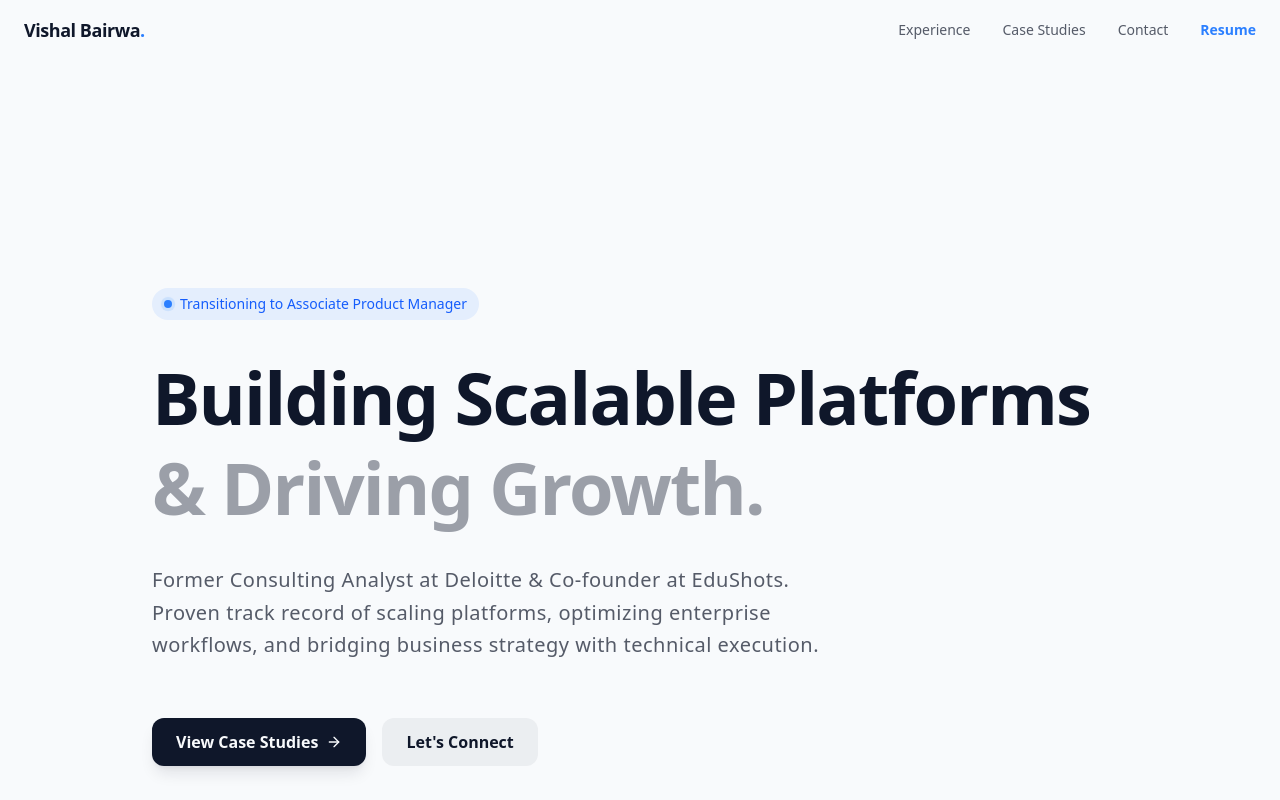
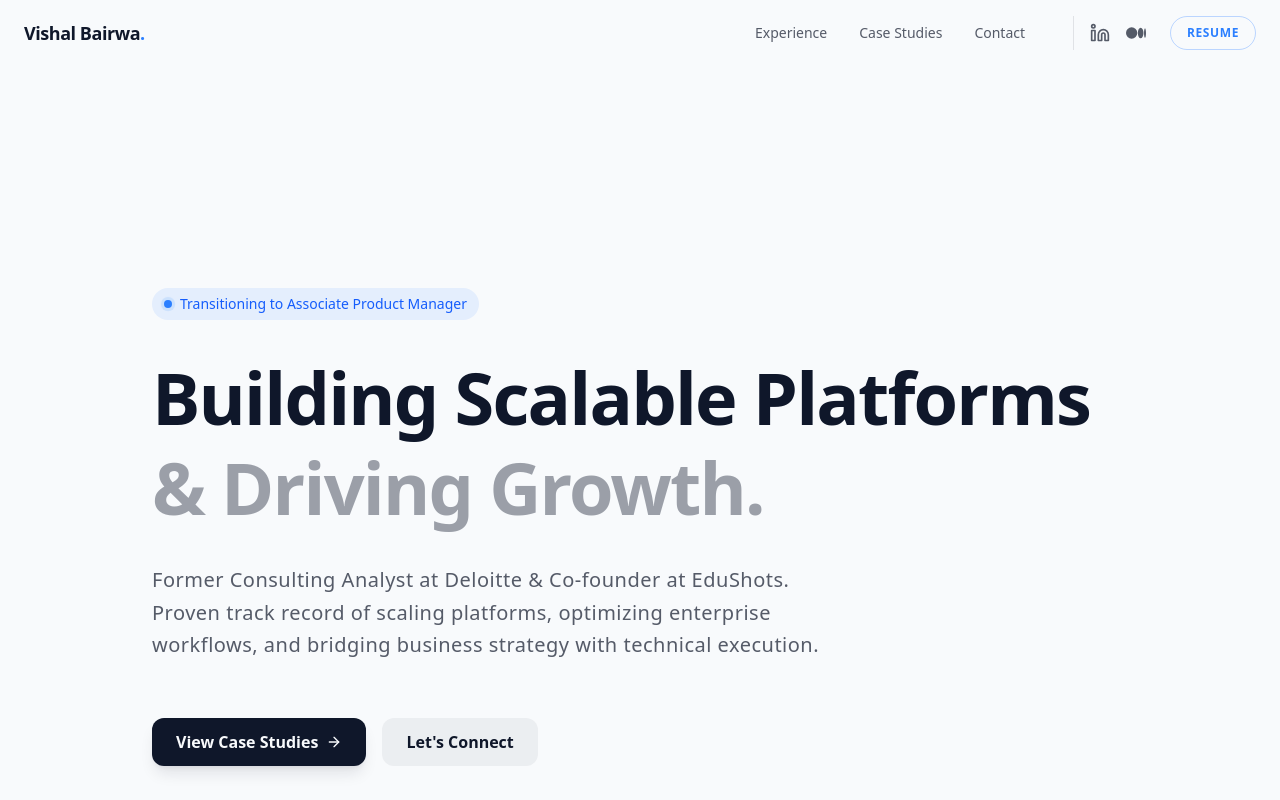
Before and after one commit to vishalbairwawork-cloud/portfolio-react-springboot, a Next.js app: page / in a window 1280 px wide. Shown: the top 800 px of the page. Built offline with nearby package versions, Linux system fonts and the light colour scheme.

Commit message:
feat: Add LinkedIn and Medium to Navbar

```diff
--- a/src/components/ui/Header.tsx
+++ b/src/components/ui/Header.tsx
@@ -5,6 +5,13 @@ import { motion } from "framer-motion";
 import Link from "next/link";
 import { clsx, type ClassValue } from "clsx";
 import { twMerge } from "tailwind-merge";
+import { Linkedin } from "lucide-react";
+
+const MediumIcon = ({ className }: { className?: string }) => (
+    <svg className={className} width="24" height="24" viewBox="0 0 24 24" fill="currentColor">
+        <path d="M13.54 12a6.8 6.8 0 01-6.77 6.82A6.8 6.8 0 010 12a6.8 6.8 0 016.77-6.82A6.8 6.8 0 0113.54 12zM20.96 12c0 3.54-1.51 6.42-3.38 6.42-1.87 0-3.39-2.88-3.39-6.42s1.52-6.42 3.39-6.42 3.38 2.88 3.38 6.42M24 12c0 3.17-.53 5.75-1.19 5.75-.66 0-1.19-2.58-1.19-5.75s.53-5.75 1.19-5.75C23.47 6.25 24 8.83 24 12z" />
+    </svg>
+);
 
 // Utility for merging tailwind classes safely
 export function cn(...inputs: ClassValue[]) {
@@ -36,7 +43,7 @@ export default function Header() {
                 Vishal Bairwa<span className="text-blue-500">.</span>
             </Link>
 
-            <nav className="hidden md:flex gap-8 text-sm font-medium text-foreground/70">
+            <nav className="hidden md:flex items-center gap-8 text-sm font-medium text-foreground/70">
                 <Link href="#experience" className="hover:text-foreground transition-colors">
                     Experience
                 </Link>
@@ -46,9 +53,18 @@ export default function Header() {
                 <Link href="#contact" className="hover:text-foreground transition-colors">
                     Contact
                 </Link>
-                <a href="/Vishal_Bairwa_Product.pdf" target="_blank" rel="noreferrer" className="text-blue-500 hover:text-blue-600 transition-colors font-bold">
-                    Resume
-                </a>
+
+                <div className="flex items-center gap-4 ml-4 pl-4 border-l border-foreground/10">
+                    <a href="https://linkedin.com/in/vishal-bairwa" target="_blank" rel="noreferrer" className="text-foreground/70 hover:text-blue-600 transition-colors" aria-label="LinkedIn">
+                        <Linkedin className="w-5 h-5" />
+                    </a>
+                    <a href="#" target="_blank" rel="noreferrer" className="text-foreground/70 hover:text-foreground transition-colors" aria-label="Medium">
+                        <MediumIcon className="w-5 h-5" />
+                    </a>
+                    <a href="/Vishal_Bairwa_Product.pdf" target="_blank" rel="noreferrer" className="ml-2 px-4 py-2 rounded-full border border-blue-500/30 text-blue-500 hover:bg-blue-500/10 hover:text-blue-600 transition-colors font-bold text-xs uppercase tracking-wider">
+                        Resume
+                    </a>
+                </div>
             </nav>
         </motion.header>
     );
```
